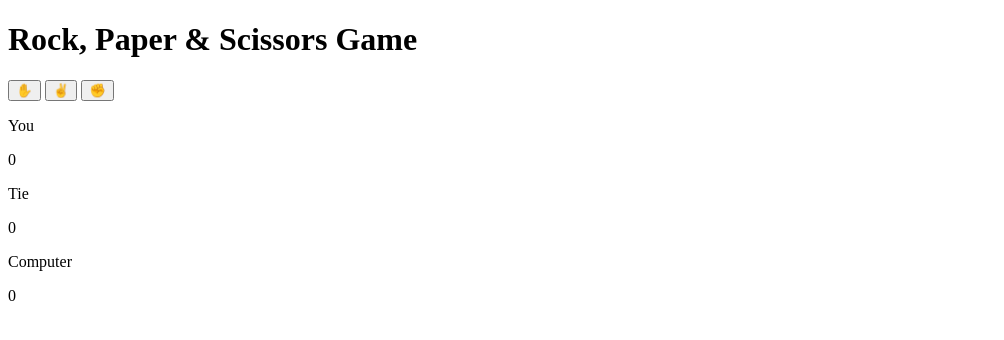
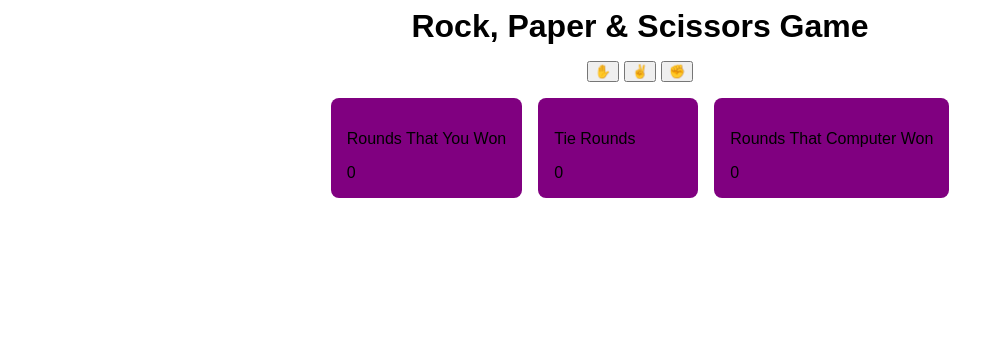
Before and after one commit to guilhermxlopes/rock-paper-scissors, a plain HTML site: page index.html in a window 1280 px wide. Shown: the whole page, without its empty margins (0-1004 px from the left). Drawn offline with Linux system fonts and the light colour scheme.

Commit message:
Started styling

```diff
--- a/index.html
+++ b/index.html
@@ -4,6 +4,7 @@
     <meta charset="UTF-8" />
     <meta http-equiv="X-UA-Compatible" content="IE=edge" />
     <meta name="viewport" content="width=device-width, initial-scale=1.0" />
+    <link rel="stylesheet" href="style.css" />
     <title>RPS Game</title>
   </head>
   <body>
@@ -14,18 +15,21 @@
       <button class="selection" data-selection="rock">✊</button>
     </div>
     <div class="results">
-      <div>
-        <p>You</p>
-        <span class="result-score" data-your-score>0</span>
+      <div class="partials">
+        <div class="partial">
+          <p>Rounds That You Won</p>
+          <span class="result-score" data-your-score>0</span>
+        </div>
+        <div class="partial">
+          <p>Tie Rounds</p>
+          <span class="tie-score">0</span>
+        </div>
+        <div class="partial">
+          <p>Rounds That Computer Won</p>
+          <span class="result-score" data-computer-score>0</span>
+        </div>
       </div>
-      <div>
-        <p>Tie</p>
-        <span class="tie-score">0</span>
-      </div>
-      <div data-final-column>
-        <p>Computer</p>
-        <span class="result-score" data-computer-score>0</span>
-      </div>
+      <div data-final-column></div>
     </div>
   </body>
   <script src="script.js"></script>
--- a/style.css
+++ b/style.css
@@ -0,0 +1,24 @@
+h1 {
+  margin: 0;
+}
+
+body {
+  font-family: "Poppins", sans-serif;
+  display: flex;
+  flex-direction: column;
+  justify-content: center;
+  align-items: center;
+  gap: 1rem;
+}
+
+.partials {
+  display: flex;
+  gap: 1rem;
+}
+
+.partial {
+  min-width: 8rem;
+  background-color: purple;
+  padding: 1rem;
+  border-radius: 8px;
+}
```
